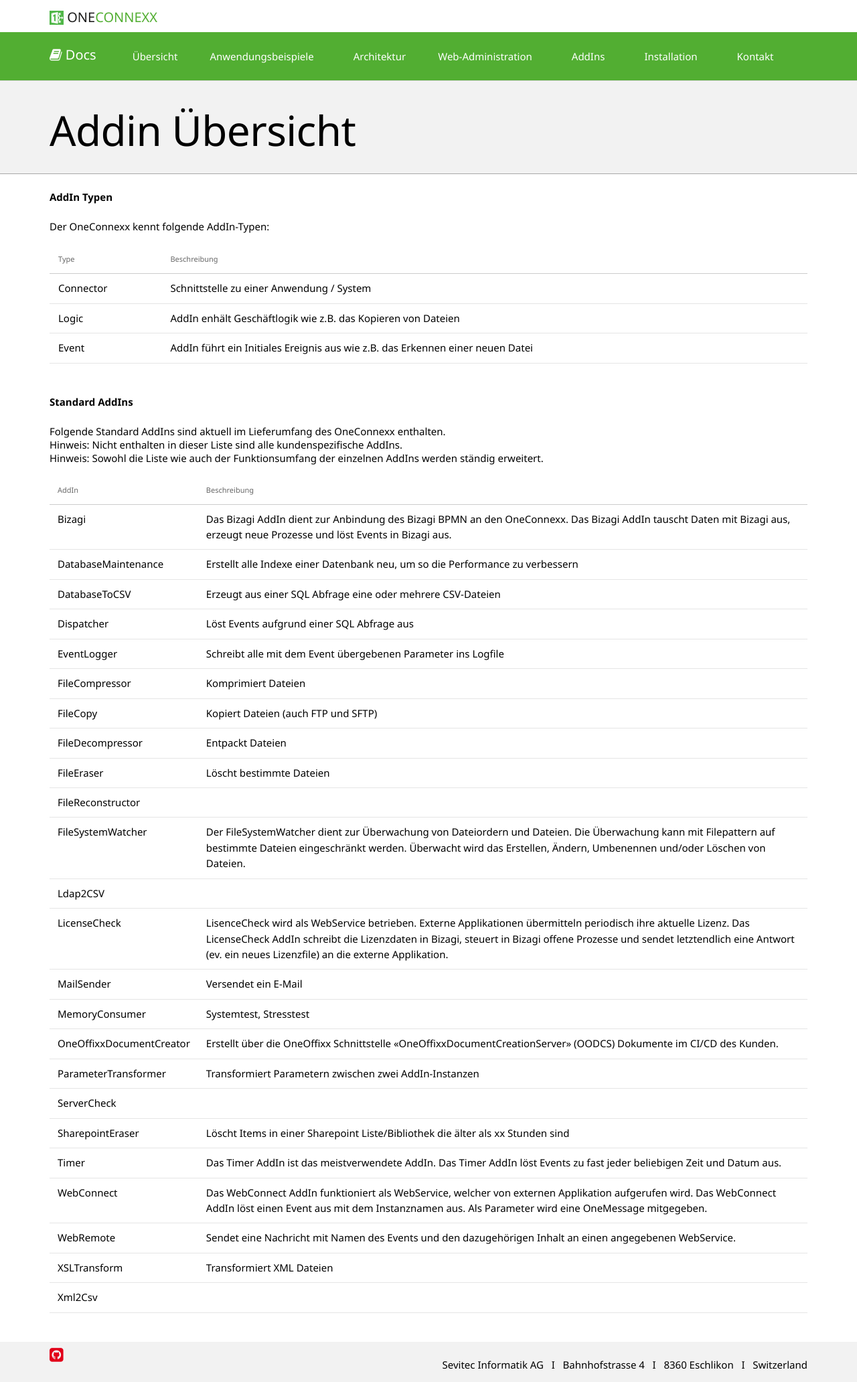
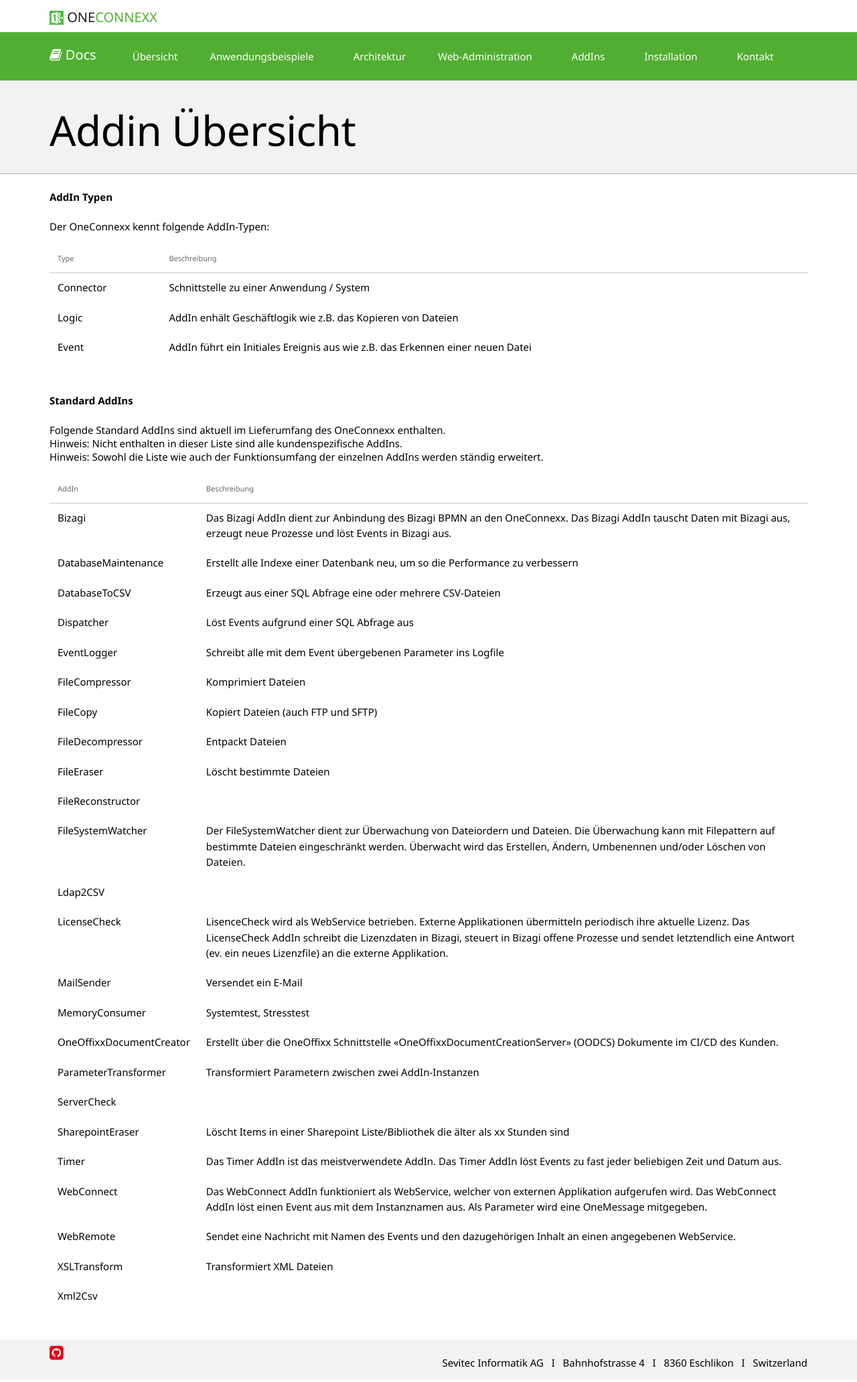
Before and after one commit to primesoft-group/oneconnexx-docs, a Jekyll site: the page built from _pages/addins/de/overview.md, in a window 1280 px wide. Shown: the whole page at 67% size. Built offline with Jekyll 4.4.1, drawn with Linux system fonts in a browser that asks for light colours; nearby versions of some CDN libraries; some web fonts are replaced.

Commit message:
Update overview.md

```diff
--- a/_pages/addins/de/overview.md
+++ b/_pages/addins/de/overview.md
@@ -10,7 +10,7 @@
 <br />
 
 
-{:.table .table-striped .table-bordered}
+{:.table}
 | Type | Beschreibung |
 | --- | --- |
 | Connector | Schnittstelle zu einer Anwendung / System |
@@ -25,7 +25,7 @@
 <br />
 
 
-{:.table .table-striped}
+{:.table}
 | AddIn | Beschreibung |
 | --- | --- |
 | Bizagi | Das Bizagi AddIn dient zur Anbindung des Bizagi BPMN an den OneConnexx. Das Bizagi AddIn tauscht Daten mit Bizagi aus, erzeugt neue Prozesse und löst Events in Bizagi aus. |
```
